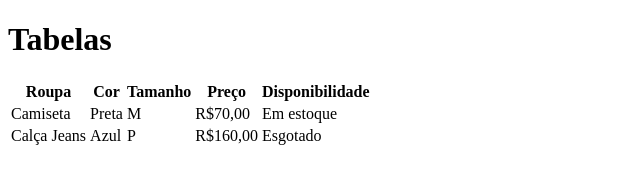
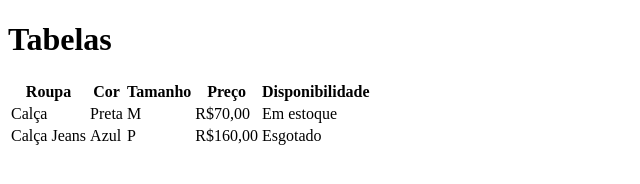
Before and after one commit to cespes/aula-tabela, a plain HTML site: page index.html in a window 1280 px wide. Shown: the full height of the page, 0-640 px from the left. Drawn offline with Linux system fonts and the light colour scheme.

Commit message:
trocado de camiseta para calça

```diff
--- a/index.html
+++ b/index.html
@@ -17,7 +17,7 @@
     <th>Disponibilidade</th>
 </tr>
 <tr>
-    <td>Camiseta</td>
+    <td>Calça</td>
     <td>Preta</td>
     <td>M</td>
     <td>R$70,00</td>
```
